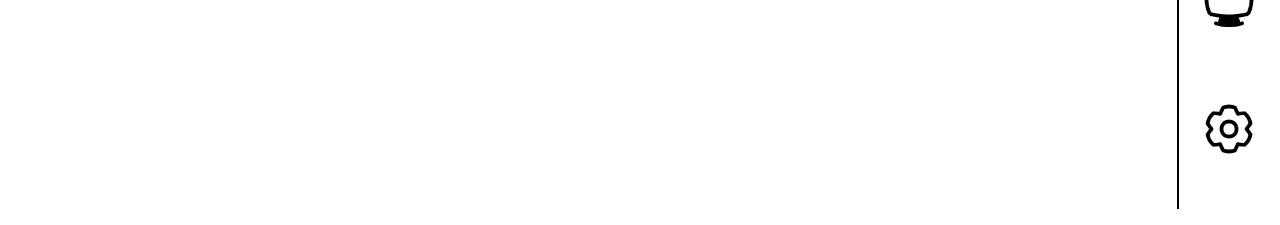
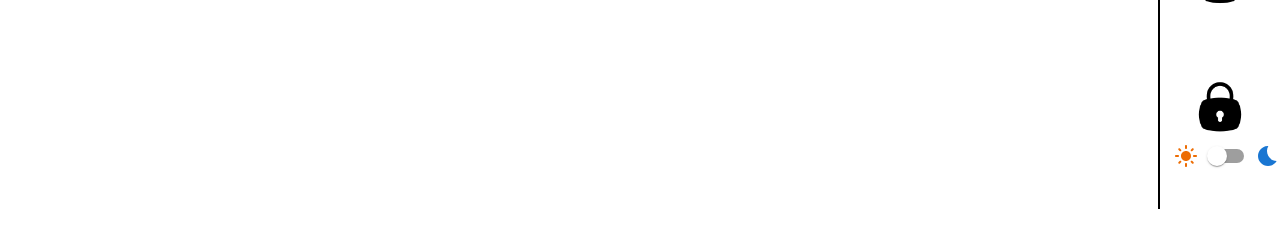
Before and after one commit to parsa-sh/device-tracker, a React (Vite) app: page / in a window 1280 px wide. Shown: the part 613-838 px from the top of the page. Built offline with nearby package versions, Linux system fonts and the light colour scheme; sample sign-in values are in the browser's storage.

Commit message:
Fix <darkTheme> : Make sidebar icons color change in dark theme

```diff
--- a/src/components/Sidebar.jsx
+++ b/src/components/Sidebar.jsx
@@ -1,9 +1,11 @@
-import { Box, Stack } from "@mui/material";
+import { Box, Stack, Switch } from "@mui/material";
 import { Link } from "react-router";
 import { useThemeStore } from "../utils/userStore";
+import BedtimeIcon from "@mui/icons-material/Bedtime";
+import LightModeIcon from "@mui/icons-material/LightMode";
 
 function Sidebar() {
-  const { theme } = useThemeStore();
+  const { theme, toggleTheme } = useThemeStore();
   const imageArray = [
     {
       id: "1",
@@ -47,10 +49,10 @@ function Sidebar() {
     },
     {
       id: "6",
-      srcBlack: "src/assets/Icons/setting.png",
-      srcWhite: "src/assets/Icons/setting-black.png",
+      srcBlack: "src/assets/Icons/lock-light.png",
+      srcWhite: "src/assets/Icons/lock-black.png",
       alt: "setting",
-      text: "تنظیمات",
+      text: "قفل ها",
       path: "/setting",
     },
   ];
@@ -64,15 +66,16 @@ function Sidebar() {
           ? { backgroundColor: "white" }
           : { backgroundColor: "#1C1C1E" }
       }
-      maxHeight={"90vh"}
-      width={"110px"}
+      height={"90vh"}
+      minWidth={"120px"}
       borderLeft={"2px solid black"}
     >
       <Stack
         direction={"column"}
         justifyContent={"center"}
         alignItems={"center"}
-        gap={"16px"}
+        gap={"18px"}
+        marginBottom={'54px'}
       >
         {imageArray.map((e) => (
           <div
@@ -101,6 +104,21 @@ function Sidebar() {
             </div>
           </div>
         ))}
+        <Stack
+          direction={"row-reverse"}
+          justifyContent={"space-between"}
+          alignItems={"center"}
+          position={"absolute"}
+          bottom={"12px"}
+          right={"0"}
+        >
+          <BedtimeIcon color="primary" />
+          <Switch
+            checked={theme === "dark" ? true : false}
+            onChange={toggleTheme}
+          />
+          <LightModeIcon color="warning" />
+        </Stack>
       </Stack>
     </Box>
   );
```
